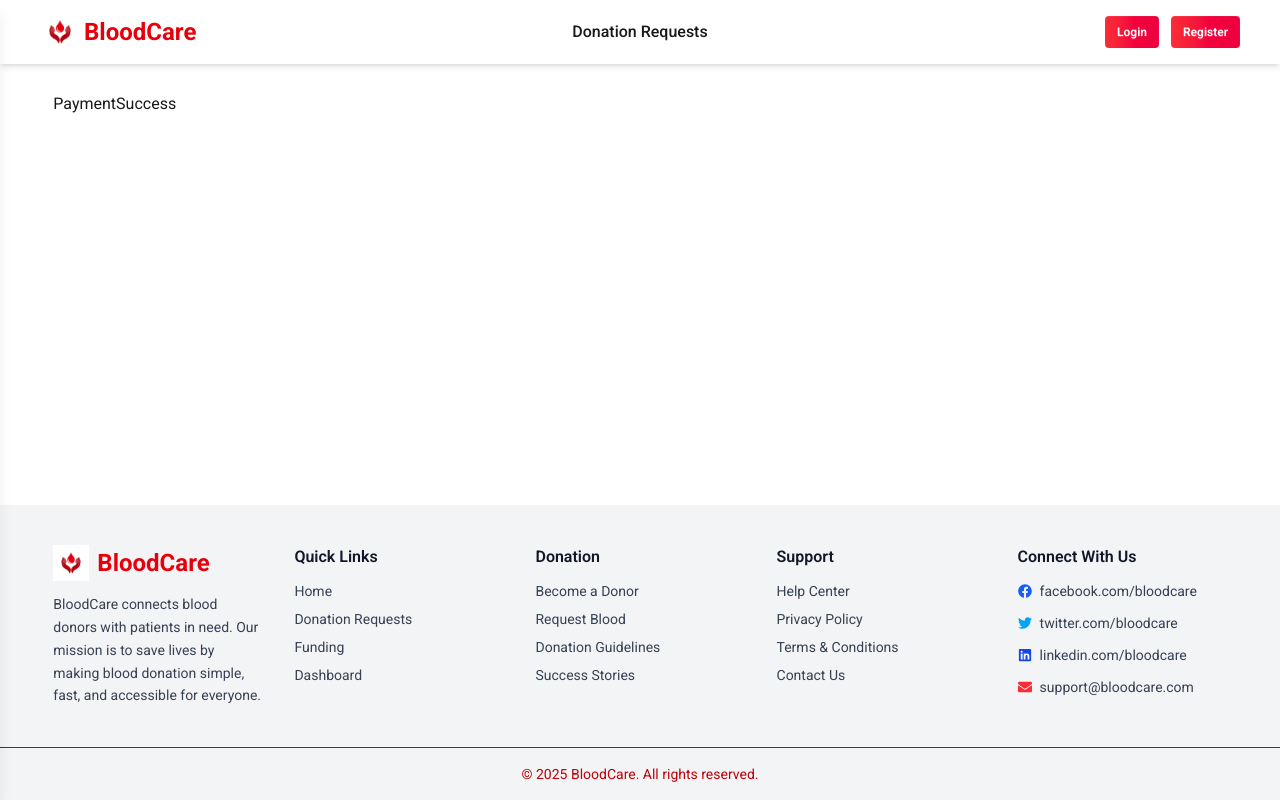
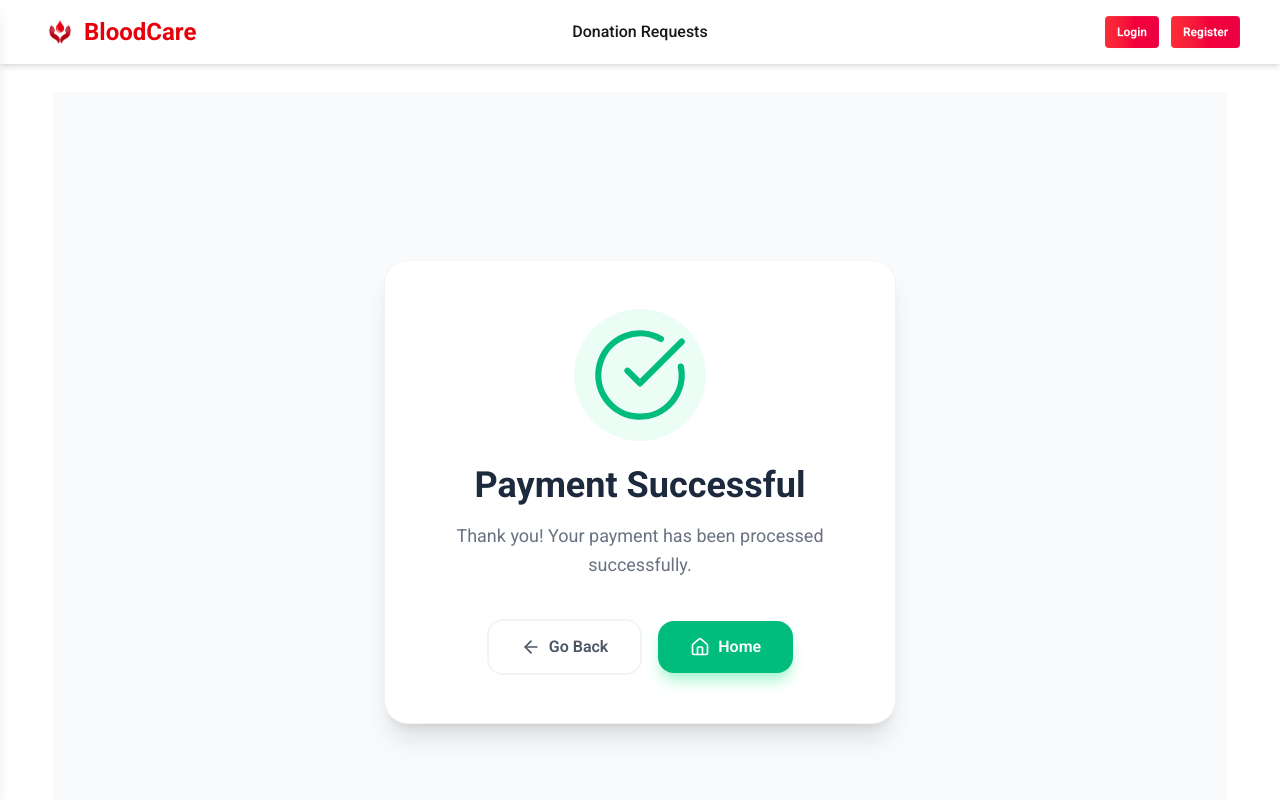
Before and after one commit to ripasarkar49/blood-donation-client, a React (Vite) app: page /payment-success in a window 1280 px wide. Shown: the top 800 px of the page. Built offline with nearby package versions, Linux system fonts and the light colour scheme; no server answers.

Commit message:
payment add & cancel card design

```diff
--- a/src/Pages/Founding/PaymentCancelled.jsx
+++ b/src/Pages/Founding/PaymentCancelled.jsx
@@ -1,11 +1,45 @@
-import React from 'react'
+import { ArrowLeft, XCircle, Home } from "lucide-react";
+import React from "react";
+import { useNavigate } from "react-router";
 
 const PaymentCancelled = () => {
+  const navigate = useNavigate();
   return (
     <div>
-      payment-cancelled
+      <div className="flex items-center justify-center min-h-screen bg-gray-50 p-4">
+        <div className="bg-white rounded-3xl shadow-xl p-8 md:p-12 max-w-lg w-full text-center border border-gray-100">
+          <div className="flex justify-center mb-6">
+            <div className="bg-red-50 rounded-full p-4">
+              <XCircle size={80} className="text-red-500 stroke-[1.5]" />
+            </div>
+          </div>
+          <h1 className="text-3xl md:text-4xl font-bold text-slate-800 mb-4">
+            Payment Cancelled
+          </h1>
+          <p className="text-gray-500 text-lg mb-10 leading-relaxed">
+            Oops! Your payment process was cancelled. No charges were made to
+            your account.
+          </p>
+          <div className="flex flex-col md:flex-row gap-4 justify-center items-center">
+            <button
+              onClick={() => navigate(-1)}
+              className="flex items-center justify-center gap-2 w-full md:w-auto px-8 py-3.5 border-2 border-gray-100 rounded-2xl text-gray-600 font-semibold hover:bg-gray-50 transition-all duration-200"
+            >
+              <ArrowLeft size={20} />
+              Try Again
+            </button>
+            <button
+              onClick={() => navigate("/")}
+              className="flex items-center justify-center gap-2 w-full md:w-auto px-8 py-3.5 bg-red-500 text-white font-semibold rounded-2xl hover:bg-red-600 shadow-lg shadow-red-200 transition-all duration-200"
+            >
+              <Home size={20} />
+              Home
+            </button>
+          </div>
+        </div>
+      </div>
     </div>
-  )
-}
+  );
+};
 
-export default PaymentCancelled
+export default PaymentCancelled;
--- a/src/Pages/Founding/PaymentSuccess.jsx
+++ b/src/Pages/Founding/PaymentSuccess.jsx
@@ -1,12 +1,13 @@
 import React, { useEffect } from "react";
-import { useSearchParams } from "react-router";
+import { useNavigate, useSearchParams } from "react-router";
 import useAxios from "../../Hooks/UseAxios";
+import { ArrowLeft, CheckCircle, Home } from "lucide-react";
 
 const PaymentSuccess = () => {
   const [searchParams] = useSearchParams();
   const sessionId = searchParams.get("session_id");
   const axiosInstance = useAxios();
-
+const navigate = useNavigate();
   useEffect(() => {
     axiosInstance
       .post(`/success-payment?session_id=${sessionId}`)
@@ -14,7 +15,46 @@ const PaymentSuccess = () => {
         console.log(res.data);
       });
   }, [axiosInstance, sessionId]);
-  return <div>PaymentSuccess</div>;
+  return <div>
+    <div className="flex items-center justify-center min-h-screen bg-gray-50 p-4">
+        <div className="bg-white rounded-3xl shadow-xl p-8 md:p-12 max-w-lg w-full text-center border border-gray-100">
+
+          <div className="flex justify-center mb-6">
+            <div className="bg-emerald-50 rounded-full p-4">
+              <CheckCircle
+                size={100}
+                className="text-emerald-500 stroke-[1.5]"
+              />
+            </div>
+          </div>
+
+          <h1 className="text-3xl md:text-4xl font-bold text-slate-800 mb-4">
+            Payment Successful
+          </h1>
+          <p className="text-gray-500 text-lg mb-10 leading-relaxed">
+            Thank you! Your payment has been processed successfully.
+          </p>
+
+
+          <div className="flex flex-col md:flex-row gap-4 justify-center items-center">
+            <button
+              onClick={() => navigate(-1)}
+              className="flex items-center justify-center gap-2 w-full md:w-auto px-8 py-3.5 border-2 border-gray-100 rounded-2xl text-gray-600 font-semibold hover:bg-gray-50 transition-all duration-200"
+            >
+              <ArrowLeft size={20} />
+              Go Back
+            </button>
+            <button
+              onClick={() => navigate("/")}
+              className="flex items-center justify-center gap-2 w-full md:w-auto px-8 py-3.5 bg-emerald-500 text-white font-semibold rounded-2xl hover:bg-emerald-600 shadow-lg shadow-emerald-200 transition-all duration-200"
+            >
+              <Home size={20} />
+              Home
+            </button>
+          </div>
+        </div>
+      </div>
+  </div>;
 };
 
 export default PaymentSuccess;
```
